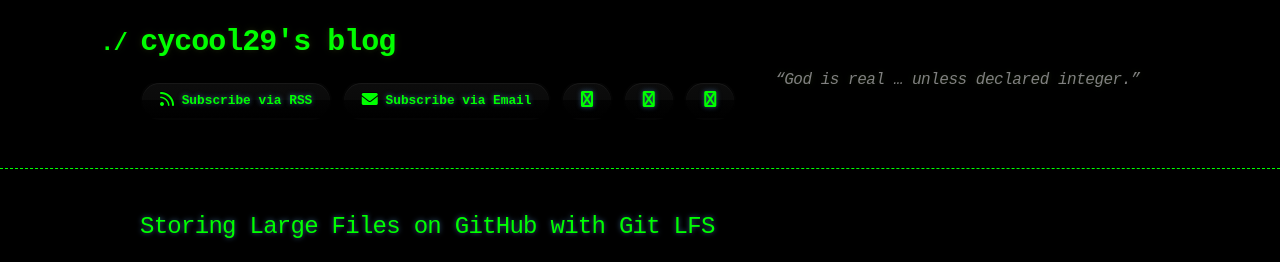
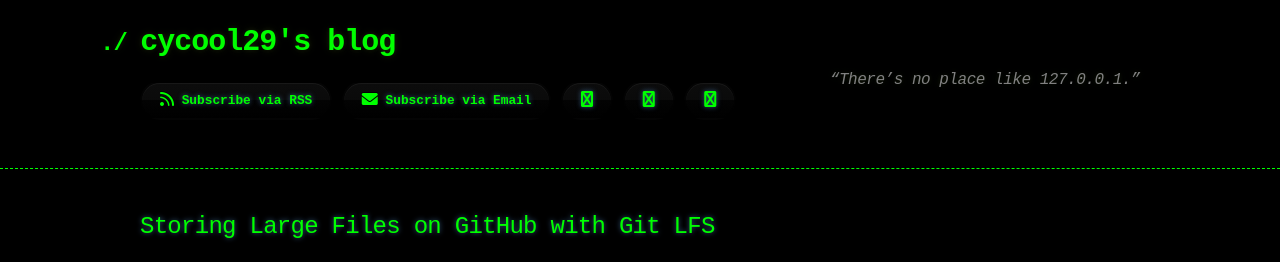
Before and after one commit to cycool29/cycool29.github.io, a Jekyll site: the page built from index.md, in a window 1280 px wide and 900 px high. Shown: the top 262 px of the window. Built offline with Jekyll 4.4.1, drawn with Linux system fonts in a browser that asks for light colours; a style sheet for code colours, icons or effects is not loaded.

Commit message:
Update quotes

```diff
--- a/_config.yml
+++ b/_config.yml
@@ -1,5 +1,5 @@
 title: cycool29's blog
-description: "“God is real … unless declared integer.” "
+description: "“There’s no place like 127.0.0.1.” "
 bio: A high school student. Intermediate in Python, Git, Bash. Learning JavaScript. He/Him. "
 author: cycool29
 url: https://cycool29.github.io
```
